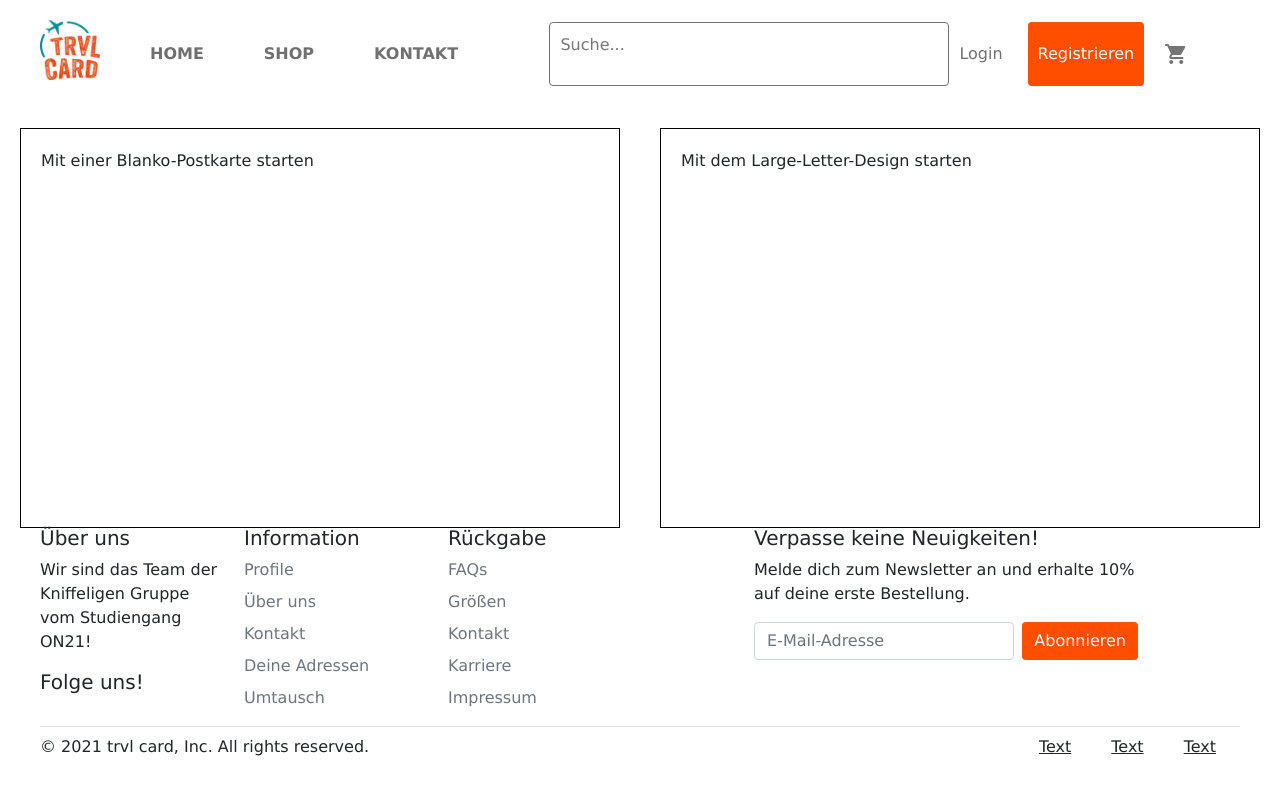
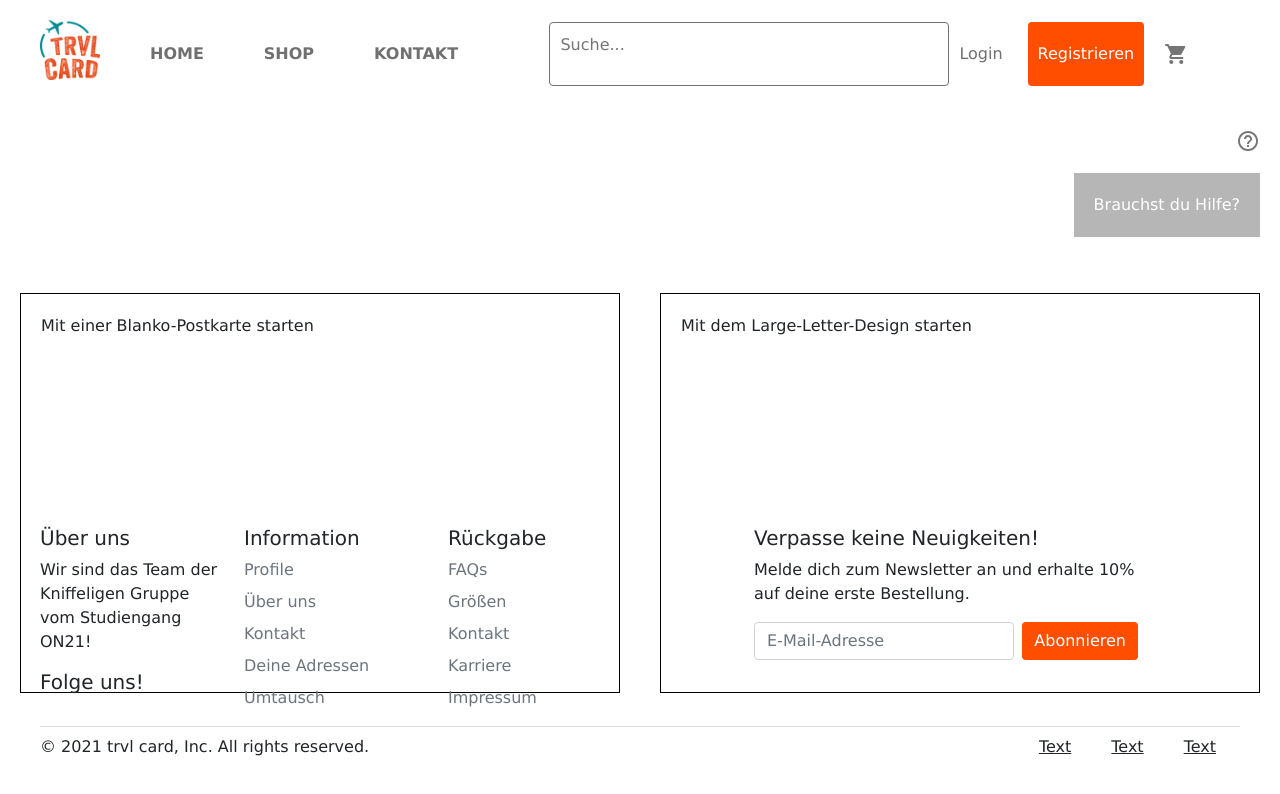
Before and after one commit to on21viktoria/trvl-card, a Vue app: page / in a window 1280 px wide. Shown: the top 794 px of the page. Built offline with nearby package versions, Linux system fonts and the light colour scheme.

Commit message:
Created Help Component

```diff
--- a/package.json
+++ b/package.json
@@ -21,12 +21,6 @@
     "@vue/cli-plugin-eslint": "~5.0.0",
     "@vue/cli-plugin-typescript": "~5.0.0",
     "@vue/cli-service": "~5.0.0",
-    "@vue/eslint-config-airbnb": "^6.0.0",
-    "@vue/eslint-config-typescript": "^9.1.0",
-    "eslint": "^7.32.0",
-    "eslint-plugin-import": "^2.25.3",
-    "eslint-plugin-vue": "^8.0.3",
-    "eslint-plugin-vuejs-accessibility": "^1.1.0",
     "sass": "~1.32.0",
     "sass-loader": "^10.0.0",
     "typescript": "~4.5.5",
--- a/public/trvl-card.css
+++ b/public/trvl-card.css
@@ -164,3 +164,17 @@
      font-style: bold;
      font-size: 30px;
  }
+
+ .help {
+  display: flex;
+  justify-content: flex-end;
+  margin: 20px;
+}
+
+ #instanthelp {
+   background-color: #707070;
+   color: white;
+   padding: 20px;
+   font-weight: 500;
+   opacity: 50%;
+ }
--- a/src/App.vue
+++ b/src/App.vue
@@ -1,9 +1,13 @@
 <template>
-<div>
-  <Header></Header>
-  <DesignChoice></DesignChoice>
-  <Footer></Footer>
-</div>
+  <div>
+    <Header></Header>
+    <Help></Help>
+    <div class="help">
+    <p id="instanthelp">{{ helpText }}</p>
+    </div>
+    <DesignChoice></DesignChoice>
+    <Footer></Footer>
+  </div>
 </template>
 
 <script lang="ts">
@@ -12,6 +16,7 @@ import Vue from 'vue';
 import Header from './components/Header.vue';
 import DesignChoice from './components/DesignChoice.vue';
 import Footer from './components/Footer.vue';
+import Help from './components/Help.vue';
 
 export default Vue.extend({
   name: 'App',
@@ -19,11 +24,19 @@ export default Vue.extend({
   components: {
     Header,
     DesignChoice,
+    Help,
     Footer,
   },
-
-  data: () => ({
-    //
+  data: () => ({ helpText: ''
   }),
-});
+  methods: {
+    offerInstantHelp() {
+      this.helpText = 'Brauchst du Hilfe?'
+    }
+    },
+    beforeMount() {
+  this.offerInstantHelp()
+  }
+  }
+  );
 </script>
--- /dev/null
+++ b/src/components/Help.vue
@@ -0,0 +1,27 @@
+<template>
+  <div>
+      <div class="help">
+      <button type="button" class="helpbutton" @click="offerHelp()">
+          <v-icon class="helpicon">mdi-help-circle-outline</v-icon>
+          </button>
+        <p>{{ helpText }}</p>
+      </div>
+  </div>
+</template>
+
+<script lang="ts">
+/* eslint-disable */
+import Vue from 'vue';
+
+export default Vue.extend({
+  name: 'Help',
+  data: () => ( { helpText: ''} ),
+  methods: {
+      offerHelp(){
+          this.helpText = "Brauchst du Hilfe?";
+    }
+  }
+});
+
+
+</script>
```
Also changed, not shown: .eslintrc.js, src/components/Header.vue (line endings or trailing spaces).
